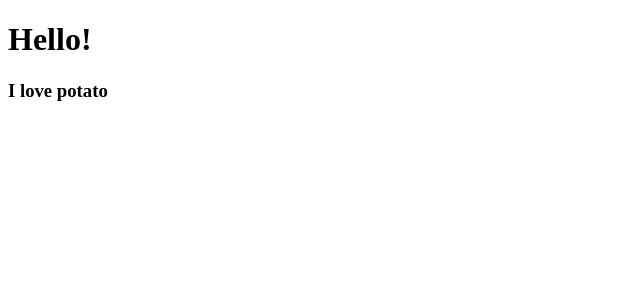
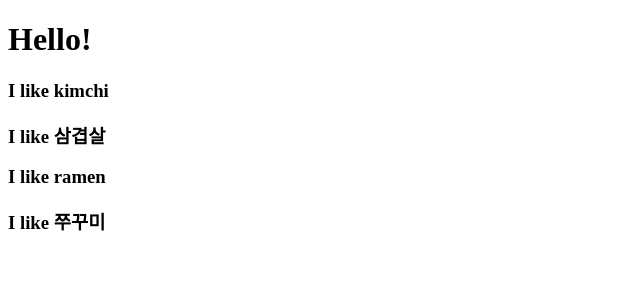
Before and after one commit to 0ccssu/react-movie-web-service, a React (Create React App) app: page / in a window 1280 px wide. Shown: the top 300 px of the page, without its empty margins (0-640 px from the left). Built offline with nearby package versions, Linux system fonts and the light colour scheme.

Commit message:
Completed #2.1 Reusable Components with JSX + Props

```diff
--- a/src/App.js
+++ b/src/App.js
@@ -1,11 +1,40 @@
 import React from 'react';
 import Potato from './Potato';  // 해당 컴퍼넌트 내에서 사용되는 Potato 컴퍼넌트 임포트
+
+// function Food (props) { // 해당 컴퍼넌스 속성으로 들어온 정보들을 매개변수로 할당하여 전달받을 수 있다.
+//    console.log(props);
+//    return <h3>I like {props.fav}</h3>
+
+function Food ({ fav }) { // 특정 속성값을 인자로 받고 싶을 때
+  /**
+   * 주의할 점:
+   *    - 매개변수명은 커스텀이 가능하나, 내부의 필드값은 컴퍼넌트를 작성할 때 넘겨오는 필드값과 같아야 한다. vice versa
+   */
+  console.log(fav);
+  return <h3>I like {fav}</h3>
+}
 
 // <App/> 태그로 HTML을 반환하는 컴퍼넌트
 function App() {
   return <div>
             <h1>Hello!</h1>
-            <Potato />
+
+            {/* <Potato /> reference from lesson #2.0*/}
+
+            {/*
+              컴퍼넌트로 정보를 보내는 방법 fieldName = "{value}"
+              boolean 값을 넘길 때 fieldName = {true} | {false}
+              array를 넘길 때 fieldName = {[elem1, elem2, elem3...]}
+            */}
+            <Food
+              fav="kimchi"
+              // boolTest={true}
+              // arrayTest={[1, 2, 3, "Hello", "World!"]}
+            />
+            <Food fav="삼겹살" />
+            <Food fav="ramen" />
+            <Food fav="쭈꾸미" />
+
          </div>;
 }
 
--- a/src/index.js
+++ b/src/index.js
@@ -1,7 +1,7 @@
 import React from 'react';
 import ReactDOM from 'react-dom';
 import App from './App';
-import Potato from './Potato';
+// import Potato from './Potato';
 
 /**
  * <p>
```
Also changed, not shown: 1 other file (tests, documents, lock files or other folders).
